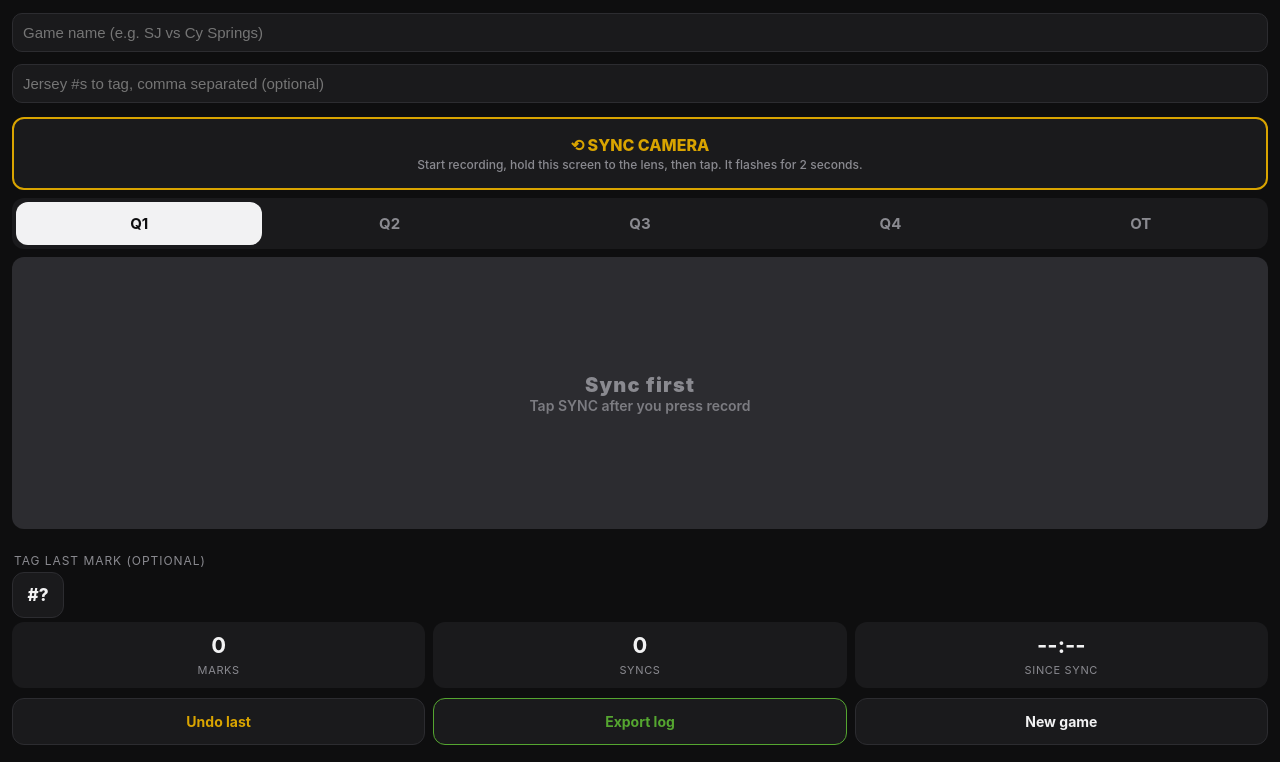
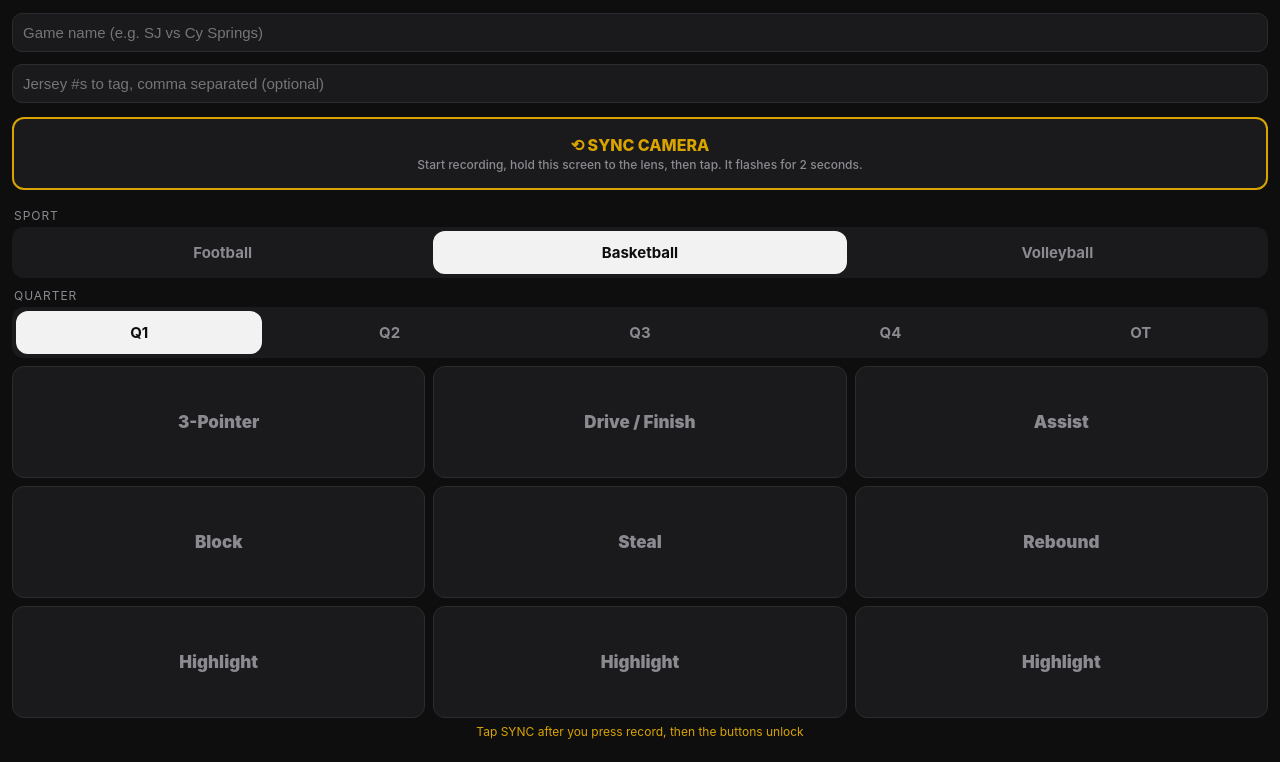
Before and after one commit to Bright-Product-Lab/reel-tools, a plain HTML site: page tap-logger.html in a window 1280 px wide. Shown: the part 34-796 px from the top of the page. Drawn offline with Linux system fonts and the light colour scheme.

Commit message:
Tapecut v2: per-highlight clip windows, sport-mode tap logger
tapecut.py reads highlight type and pre/post window from each mark, adds
highlight/sport to clip names and manifest, keeps old-log fallback (12/6).
tap-logger.html: Football/Basketball/Volleyball modes, 6 buttons + 3 renameable wildcards.

Co-Authored-By: Claude Sonnet 5.5 <noreply@anthropic.com>
Claude-Session: https://claude.ai/code/session_01LVs7PDTtNGRPV6JvAadBCs

```diff
--- a/tap-logger.html
+++ b/tap-logger.html
@@ -31,11 +31,24 @@
   .seg button.on{background:var(--text);color:var(--bg)}
   .sync{width:100%;padding:16px;background:var(--panel);border:2px solid var(--gold);color:var(--gold);font-weight:800;font-size:16px;margin:8px 0}
   .sync small{display:block;font-weight:500;color:var(--grey);font-size:12px;margin-top:2px}
-  .mark{min-height:34vh;width:100%;background:var(--red);color:#fff;font-size:44px;font-weight:900;letter-spacing:.06em;
-    box-shadow:0 6px 0 var(--red-dk);margin:8px 0 14px;transition:transform .05s}
-  .mark:active{transform:translateY(4px);box-shadow:0 2px 0 var(--red-dk)}
-  .mark:disabled{background:var(--line);box-shadow:none;color:var(--grey);font-size:20px}
-  .mark .sub{display:block;font-size:14px;font-weight:600;opacity:.85;letter-spacing:0}
+  button{touch-action:manipulation}
+  .grid{display:grid;grid-template-columns:repeat(3,1fr);gap:8px;margin:8px 0 6px}
+  .hl{min-height:14vh;padding:6px 4px;font-weight:900;font-size:17px;line-height:1.1;color:#fff;
+    box-shadow:0 4px 0 rgba(0,0,0,.45);transition:transform .05s;word-break:break-word}
+  .hl:active{transform:translateY(3px);box-shadow:0 1px 0 rgba(0,0,0,.45)}
+  .hl.hot{background:var(--red)}
+  .hl.cold{background:var(--blue)}
+  .hl.neutral{background:#3a3a40}
+  .hl.wild{background:var(--panel);border:2px solid var(--gold);color:var(--gold);box-shadow:0 4px 0 rgba(0,0,0,.45)}
+  .hl.flash{outline:3px solid var(--green)}
+  .hl:disabled{background:var(--panel);border:1px solid var(--line);color:var(--grey);box-shadow:none}
+  .note{font-size:12px;color:var(--grey);text-align:center;margin:0 0 10px;min-height:16px}
+  .note.warn{color:var(--gold)}
+  .lastmark{font-size:13px;color:var(--green);font-weight:700;text-align:center;margin:0 0 8px;min-height:18px}
+  #editBox{background:var(--panel);border:1px solid var(--gold);border-radius:12px;padding:8px 10px;margin:4px 0 10px}
+  #editBox .label{margin:2px 0 6px;color:var(--gold)}
+  #editBox input{width:100%;margin:3px 0}
+  .actions .txt{flex:0 0 auto;background:transparent;border:0;color:var(--gold);font-size:12px;text-decoration:underline;padding:14px 8px}
   .tagbar{display:flex;gap:6px;overflow-x:auto;padding-bottom:4px}
   .tagbar button{flex:0 0 auto;min-width:52px;padding:12px 10px;background:var(--panel);border:1px solid var(--line);font-weight:800;font-size:17px}
   .tagbar button.hit{border-color:var(--green);color:var(--green)}
@@ -77,9 +90,21 @@
   <small>Start recording, hold this screen to the lens, then tap. It flashes for 2 seconds.</small>
 </button>
 
+<div class="label">Sport</div>
+<div class="seg" id="sseg"></div>
+<div class="label">Quarter</div>
 <div class="seg" id="qseg"></div>
 
-<button class="mark" id="markBtn" disabled>Sync first<span class="sub">Tap SYNC after you press record</span></button>
+<div class="grid" id="hlGrid"></div>
+<div class="note" id="syncNote"></div>
+<div class="lastmark" id="lastMark"></div>
+
+<div id="editBox" style="display:none">
+  <div class="label" id="editLabel">Wildcard names</div>
+  <input id="w0" maxlength="18" placeholder="Highlight" autocomplete="off">
+  <input id="w1" maxlength="18" placeholder="Highlight" autocomplete="off">
+  <input id="w2" maxlength="18" placeholder="Highlight" autocomplete="off">
+</div>
 
 <div class="label">Tag last mark (optional)</div>
 <div class="tagbar" id="tagbar"></div>
@@ -98,6 +123,7 @@
   <button class="warn" id="undoBtn">Undo last</button>
   <button class="go" id="exportBtn">Export log</button>
   <button id="newBtn">New game</button>
+  <button class="txt" id="editBtn">Edit buttons</button>
 </div>
 
 <div id="exportBox" style="display:none">
@@ -108,7 +134,7 @@
 <div class="log" id="log"></div>
 
 <p class="help">
-  Re-sync every time you start a new recording on the camera. Each tap marks a play; the script cuts ~12 s before and ~6 s after it.
+  Re-sync every time you start a new recording on the camera. Tap the button that matches the play. The script cuts a window around the tap that depends on the button (a long rally gets more lead-in than a block).
   The log saves on this phone as you go. Tap <b>Export log</b> after the game and AirDrop or save the file to your Mac.
 </p>
 
@@ -119,10 +145,46 @@
 (function(){
   const KEY = 'tapeman_tap_log_v1';
   const QS = ['Q1','Q2','Q3','Q4','OT'];
-  let state = load() || fresh();
+  // Highlight buttons per sport. pre/post = seconds kept before/after the tap. tone: hot=scoring, cold=defense, neutral=other.
+  // Edit these numbers to change clip windows; the logger writes them into each mark.
+  const SPORTS = {
+    football:  {label:'Football',   types:[
+      {k:'touchdown', l:'Touchdown',  tone:'hot',     pre:15, post:8},
+      {k:'big-run',   l:'Big Run',    tone:'hot',     pre:12, post:6},
+      {k:'catch',     l:'Catch',      tone:'neutral', pre:12, post:6},
+      {k:'sack',      l:'Sack',       tone:'cold',    pre:10, post:6},
+      {k:'turnover',  l:'INT / Fumble',tone:'cold',   pre:12, post:8},
+      {k:'big-hit',   l:'Big Hit',    tone:'cold',    pre:8,  post:5}]},
+    basketball:{label:'Basketball', types:[
+      {k:'three',     l:'3-Pointer',  tone:'hot',     pre:10, post:5},
+      {k:'drive',     l:'Drive / Finish',tone:'hot',  pre:10, post:5},
+      {k:'assist',    l:'Assist',     tone:'neutral', pre:10, post:5},
+      {k:'block',     l:'Block',      tone:'cold',    pre:8,  post:5},
+      {k:'steal',     l:'Steal',      tone:'cold',    pre:8,  post:6},
+      {k:'rebound',   l:'Rebound',    tone:'neutral', pre:8,  post:5}]},
+    volleyball:{label:'Volleyball', types:[
+      {k:'kill',      l:'Kill',       tone:'hot',     pre:8,  post:4},
+      {k:'ace',       l:'Ace',        tone:'hot',     pre:8,  post:4},
+      {k:'set',       l:'Set',        tone:'neutral', pre:8,  post:4},
+      {k:'block',     l:'Block',      tone:'cold',    pre:8,  post:4},
+      {k:'dig',       l:'Dig',        tone:'cold',    pre:10, post:5},
+      {k:'rally',     l:'Long Rally', tone:'neutral', pre:25, post:3}]}
+  };
+  const SPORT_KEYS = ['football','basketball','volleyball'];
+  const WILD = {pre:12, post:6, def:'Highlight'};
+  let state = migrate(load() || fresh());
   let wakeLock = null;
 
-  function fresh(){ return {app:'tapeman-tapper', version:1, game:'', roster:'', quarter:'Q1', created:Date.now(), events:[]}; }
+  function fresh(){ return {app:'tapeman-tapper', version:2, game:'', roster:'', quarter:'Q1', sport:'basketball',
+    wild:{football:['','',''], basketball:['','',''], volleyball:['','','']}, created:Date.now(), events:[]}; }
+  function migrate(st){
+    st.events=(st.events||[]); st.events.forEach(e=>{ if(e.type==='mark' && typeof e.jersey!=='string') e.jersey=''; });
+    if(typeof st.roster!=='string') st.roster=''; if(typeof st.game!=='string') st.game=''; if(!st.quarter) st.quarter='Q1';
+    if(!st.sport || !SPORTS[st.sport]) st.sport='basketball';
+    if(!st.wild) st.wild={};
+    SPORT_KEYS.forEach(k=>{ if(!Array.isArray(st.wild[k])) st.wild[k]=['','','']; });
+    st.version=2; return st;
+  }
   function load(){ try{ return JSON.parse(localStorage.getItem(KEY)); }catch(e){ return null; } }
   function save(){ try{ localStorage.setItem(KEY, JSON.stringify(state)); }catch(e){} }
 
@@ -166,13 +228,43 @@
     }));
   };
 
-  // MARK
-  $('markBtn').onclick = () => {
+  // Highlight buttons (each tap = one mark with a type)
+  function buttonsFor(sp){
+    const fixed = SPORTS[sp].types.map(t=>({k:t.k, l:t.l, tone:t.tone, pre:t.pre, post:t.post, wild:false}));
+    const wild = [0,1,2].map(i=>({k:'wild'+(i+1), l:((state.wild[sp][i]||'').trim() || WILD.def), tone:'wild', pre:WILD.pre, post:WILD.post, wild:true}));
+    return fixed.concat(wild);
+  }
+  function addMark(b, el){
     if(!syncs().length) return;
     const t = Date.now();
-    state.events.push({type:'mark', t:t, q:state.quarter, jersey:'', id:'m'+(marks().length+1)});
-    save(); buzz(40); toast('Marked '+state.quarter+' · '+fmtClock(t)); render();
-  };
+    state.events.push({type:'mark', t:t, q:state.quarter, jersey:'', id:'m'+(marks().length+1),
+      sport:state.sport, hl:b.k, label:b.l, pre:b.pre, post:b.post});
+    save(); buzz(40);
+    if(el){ el.classList.add('flash'); setTimeout(()=>el.classList.remove('flash'),250); }
+    toast(b.l+' · '+state.quarter+' · '+fmtClock(t)); render();
+  }
+  function renderGrid(){
+    const g = $('hlGrid'); g.innerHTML='';
+    const ok = syncs().length > 0;
+    buttonsFor(state.sport).forEach(b=>{
+      const el=document.createElement('button'); el.className='hl '+b.tone; el.textContent=b.l; el.disabled=!ok;
+      el.onclick=()=>addMark(b, el); g.appendChild(el);
+    });
+    const n=$('syncNote'); n.textContent = ok ? '' : 'Tap SYNC after you press record, then the buttons unlock'; n.classList.toggle('warn', !ok);
+  }
+
+  // Sport selector
+  const sseg = $('sseg');
+  SPORT_KEYS.forEach(k=>{ const b=document.createElement('button'); b.textContent=SPORTS[k].label; b.dataset.k=k;
+    b.onclick=()=>{ state.sport=k; save(); render(); }; sseg.appendChild(b); });
+
+  // Edit wildcard names (small text button in the utility row)
+  const editBox=$('editBox'), wIn=[$('w0'),$('w1'),$('w2')];
+  function fillEdit(){ $('editLabel').textContent = SPORTS[state.sport].label+' wildcard names (blank = "Highlight")';
+    wIn.forEach((el,i)=>{ el.value = state.wild[state.sport][i]||''; }); }
+  wIn.forEach((el,i)=>{ el.oninput=()=>{ state.wild[state.sport][i]=el.value; save(); renderGrid(); }; });
+  $('editBtn').onclick=()=>{ const open = editBox.style.display==='none'; editBox.style.display = open?'block':'none';
+    $('editBtn').textContent = open ? 'Done editing' : 'Edit buttons'; if(open) fillEdit(); };
 
   // Tag last mark
   function renderTags(){
@@ -209,7 +301,7 @@
   let newArm = 0;
   $('newBtn').onclick = () => {
     if(Date.now()-newArm > 3000){ newArm=Date.now(); $('newBtn').textContent='Export first? Tap again'; setTimeout(()=>{$('newBtn').textContent='New game';},3000); return; }
-    const keepRoster = state.roster; state = fresh(); state.roster = keepRoster; save();
+    const keepRoster = state.roster, keepSport = state.sport, keepWild = state.wild; state = fresh(); state.roster = keepRoster; state.sport = keepSport; state.wild = keepWild; save();
     gameEl.value=''; rosterEl.value=keepRoster; $('newBtn').textContent='New game'; render();
   };
 
@@ -239,16 +331,18 @@
 
   function render(){
     [...qseg.children].forEach(b=>b.classList.toggle('on', b.textContent===state.quarter));
+    [...sseg.children].forEach(b=>b.classList.toggle('on', b.dataset.k===state.sport));
     const s = syncs(), m = marks();
-    const mb = $('markBtn');
-    if(s.length){ mb.disabled=false; mb.innerHTML='MARK<span class="sub">'+state.quarter+' · tap at the moment of the play</span>'; }
-    else { mb.disabled=true; mb.innerHTML='Sync first<span class="sub">Tap SYNC after you press record</span>'; }
+    renderGrid();
+    if(editBox.style.display!=='none') fillEdit();
+    const lm = m.slice(-1)[0];
+    $('lastMark').textContent = lm ? 'Last: '+(lm.label||'Mark')+' · '+lm.q+(lm.jersey?' · #'+lm.jersey.split(' ').join(' #'):'') : '';
     $('dot').classList.toggle('on', !!s.length);
     $('recText').textContent = s.length ? 'Synced #'+s.length : 'Not synced';
     $('nMarks').textContent = m.length; $('nSync').textContent = s.length;
     $('log').innerHTML = state.events.slice(-30).reverse().map(e => e.type==='sync'
       ? '<div class="s">⟲ Sync #'+e.n+' · '+fmtClock(e.t)+'</div>'
-      : '<div>● '+e.q+' · '+fmtClock(e.t)+(e.jersey?' · #'+e.jersey.split(' ').join(' #'):'')+'</div>').join('') || '<div>No events yet</div>';
+      : '<div>● '+(e.label||'Mark')+' · '+e.q+' · '+fmtClock(e.t)+(e.jersey?' · #'+e.jersey.split(' ').join(' #'):'')+'</div>').join('') || '<div>No events yet</div>';
     renderTags();
   }
   setInterval(()=>{ const s=syncs().slice(-1)[0]; if(!s){$('sinceSync').textContent='--:--';return;}
```
Also changed, not shown: 1 other file.
